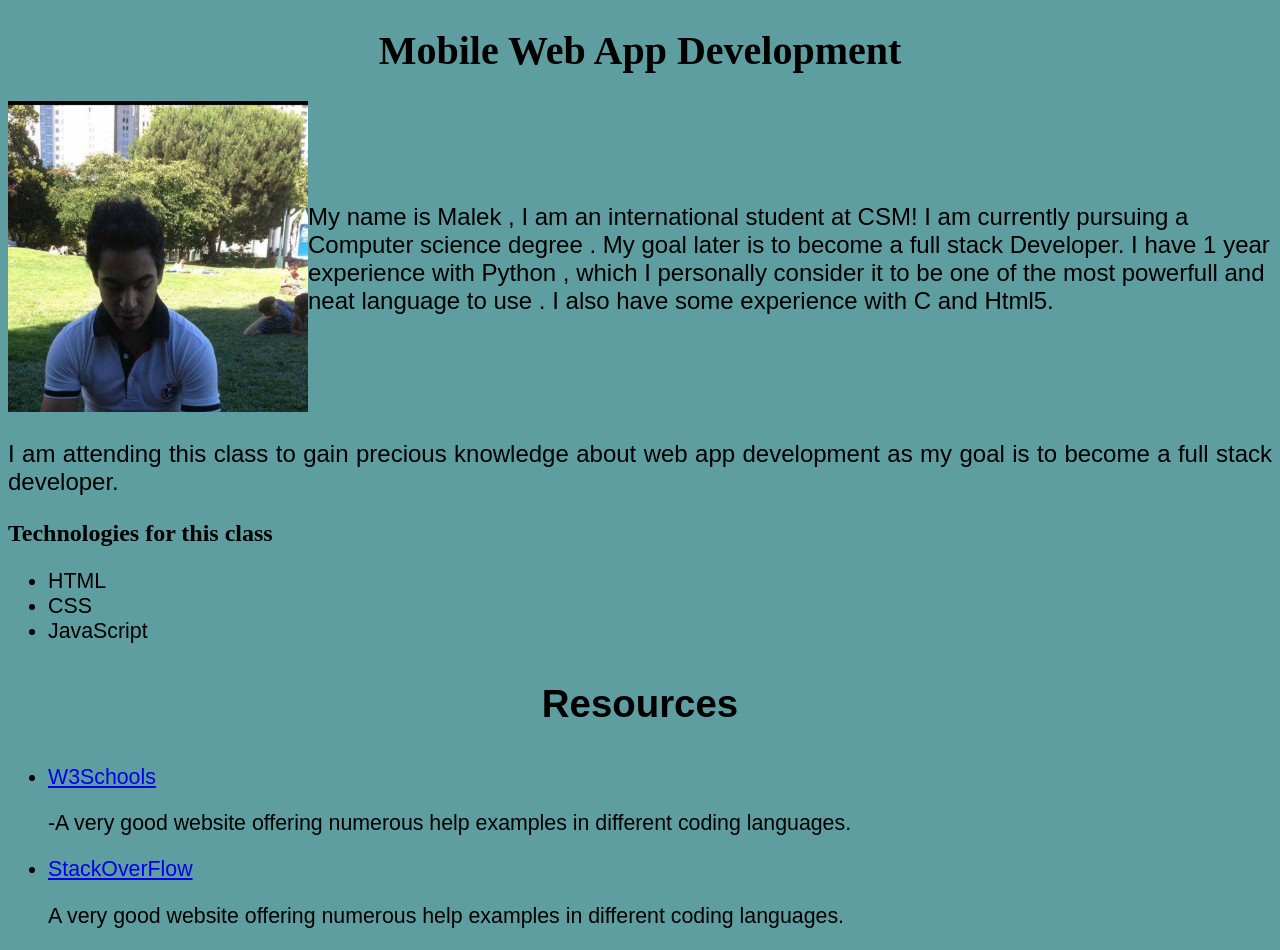
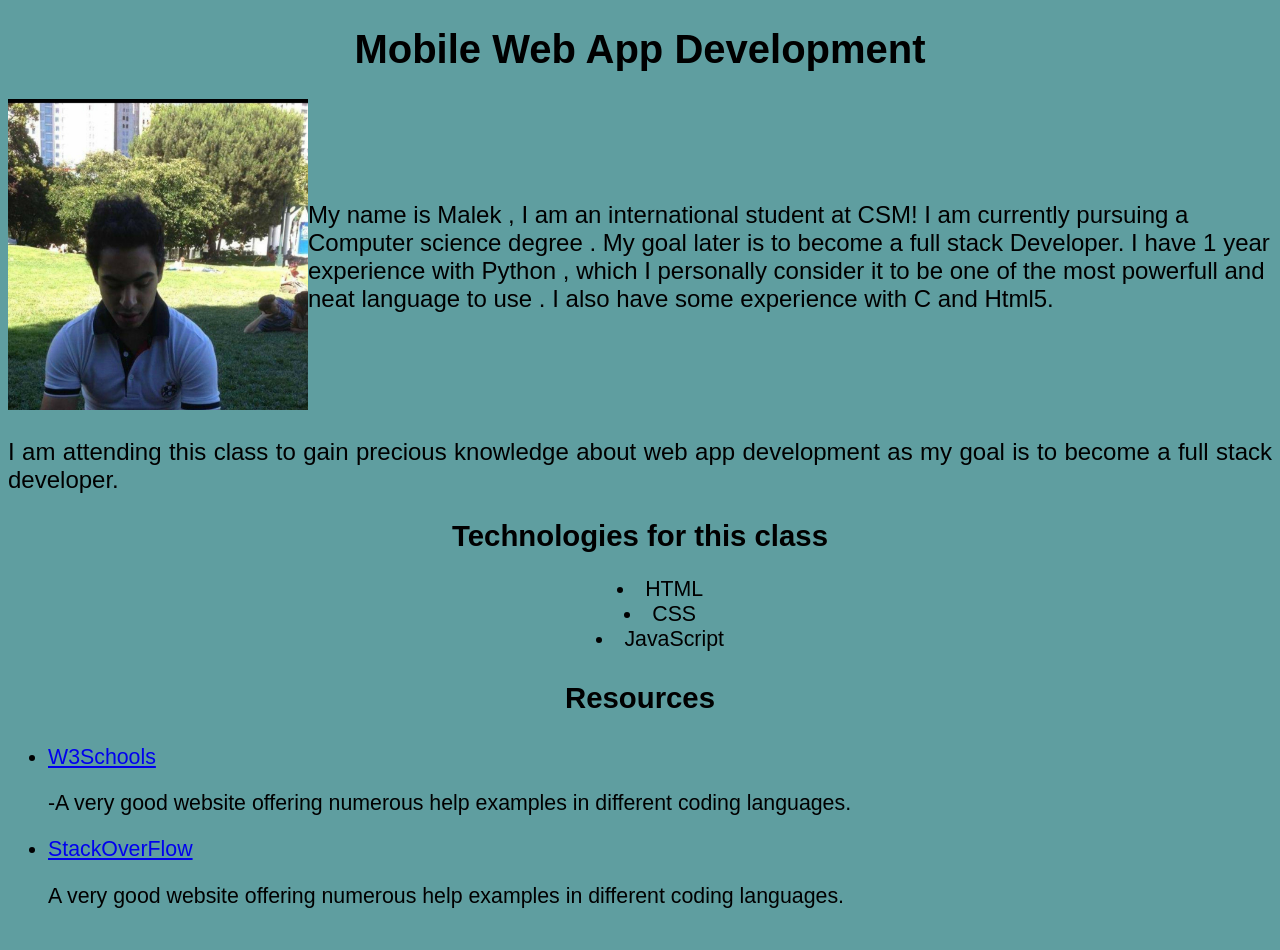
Before and after one commit to malekmkaddem/malekmkaddem.github.io, a plain HTML site: page Index.html in a window 1280 px wide. Drawn offline with Linux system fonts and the light colour scheme.

Commit message:
Update Styles.css

```diff
--- a/Styles.css
+++ b/Styles.css
@@ -1,37 +1,27 @@
 /* Malek Mkaddem */
 body {
-background-color:cadetblue;
-
+    background-color:cadetblue;
 }
 
 h1 {
     font-weight: bold;
     font-size: 30pt;
     text-align: center;
+    font-family: arial;
 }
 
- {
-
- text-indent: 70%;
-    text-align: right;
-    width: 200x;
-  height: 200px;
-    font-weight: lighter;
-
-
-}
-
-}
 h2{
     font-weight: bold;
-    font-size: 180%;
+    font-size: 22pt;
     text-align: center;
+    font-family: arial;
 }
 
 h3{
     font-weight: bold;
-   font-size: 180%;
+   font-size: 22pt;
     text-align: center;
+    font-family: arial;
 }
 
 .box{
@@ -59,9 +49,9 @@ h3{
 
 .list{
     font-size: 16pt;
-    text-align: justify;
     font-family: arial;
-
+    text-align: center;
+    list-style-position:inside;
 
 }
 
```
